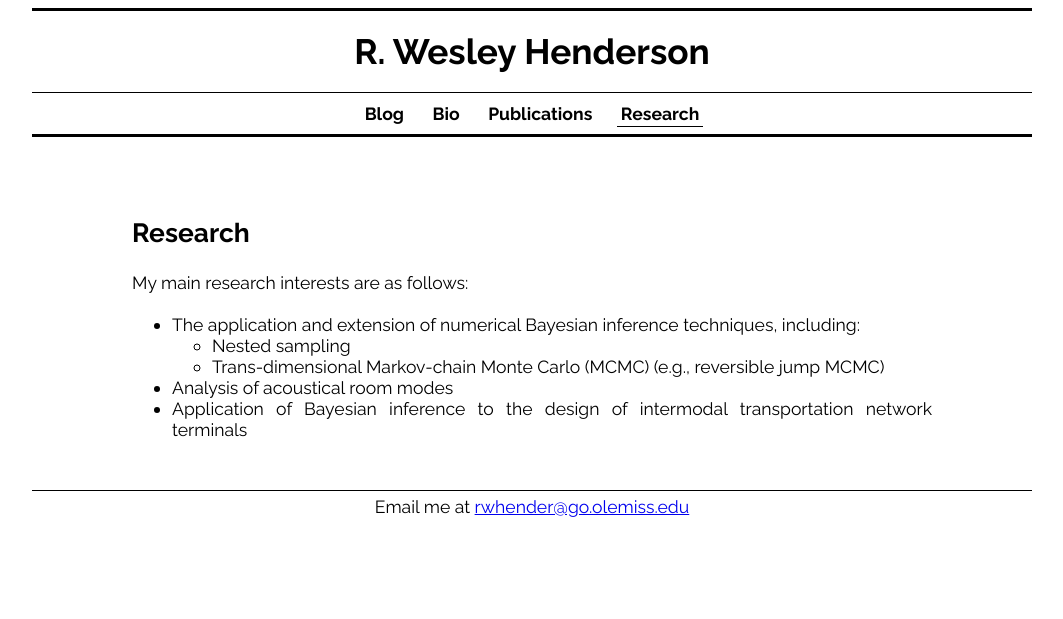
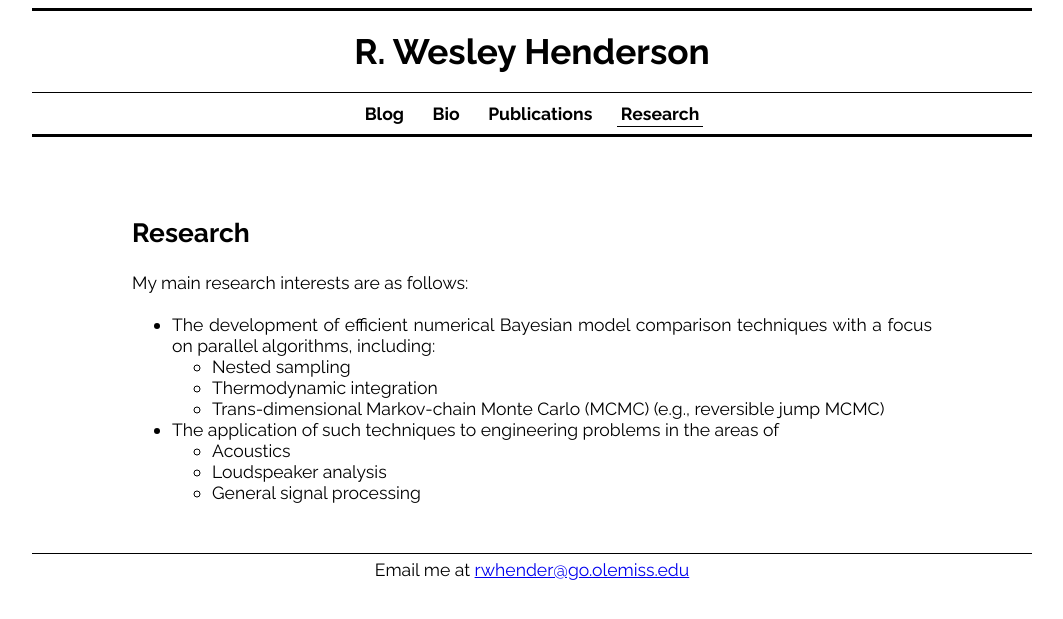
Before and after one commit to rwhender/rwhender.github.io, a Jekyll site: the page built from research.md, in a window 1280 px wide. Shown: the top 619 px of the page, without its empty margins (108-1171 px from the left). Built offline with Jekyll 4.4.1, drawn with Linux system fonts in a browser that asks for light colours.

Commit message:
Added wide and narrow css styles, fixed up bio a bit, updated research and publications pages, added some blog post drafts.

```diff
--- /dev/null
+++ b/_drafts/2016-01-31-building-the-tritrix-mtm-transmission-line-kit.markdown
@@ -0,0 +1,3 @@
+# Building the TriTrix MTM transmission line kit #
+
+Parts Express sells this kit in three forms: just the loudspeaker and crossover components, just the cabinets parts, and [a discounted combination of the loudspeaker and cabinet parts](http://www.parts-express.com/parts-express-tritrix-mtm-tl-speaker-components-and-cabinet-kit-pair--300-702).
--- a/_includes/head.html
+++ b/_includes/head.html
@@ -6,6 +6,9 @@
     <meta name="description" content="{% if page.excerpt %}{{ page.excerpt | strip_html | strip_newlines | truncate: 160 }}{% else %}{{ site.description }}{% endif %}">
 
     <link rel="stylesheet" href="{{ "/css/style.css" | prepend: site.baseurl }}" type="text/css">
+	<link rel="stylesheet" media="(min-width: 800px)" href="{{ "/css/wide.css" | prepend: site.baseurl }}" type="text/css">
+    <link rel="stylesheet" media="(max-width: 800px)" href="{{ "/css/narrow.css" | prepend: site.baseurl }}" type="text/css"
+
     <link rel="canonical" href="{{ page.url | replace:'index.html','' | prepend: site.baseurl | prepend: site.url }}">
     <link rel="alternate" type="application/rss+xml" title="{{ site.title }}" href="{{ "/feed.xml" | prepend: site.baseurl | prepend: site.url }}">
     <link href="http://fonts.googleapis.com/css?family=Raleway:400,700" rel="stylesheet" type="text/css">
--- /dev/null
+++ b/css/narrow.css
@@ -0,0 +1,35 @@
+#container {
+    max-width: 800px;
+	min-width: 0px;
+    margin: 0 auto;
+/*    padding: 10px; */
+    background-color: white;
+}
+
+section {
+	text-align: justify;
+	padding: 0 10px 0 10px;
+}
+
+body {
+	font-size: 100%;
+}
+
+p {
+	line-height: 125%;
+}
+
+nav li {
+	display: block;
+	min-width: 0;
+	margin: 0 auto;
+}
+
+nav {
+	width: auto;
+	margin: 0 auto;
+}
+
+nav ul {
+	width: auto;
+}
--- a/css/style.css
+++ b/css/style.css
@@ -130,7 +130,7 @@
 
 #container {
     max-width: 1000px;
-	min-width: 600px;
+	min-width: 800px;
     margin: 0 auto;
 /*    padding: 10px; */
     background-color: white;
--- a/index.html
+++ b/index.html
@@ -3,6 +3,6 @@
 title: Bio
 ---
 
-<p>My name is Wesley Henderson, and I am a Ph.D. student in the electrical engineering program at the University of Mississippi, working with adviser Prof. Paul Goggans. My research interests include the application of Bayesian inference, specifically using nested sampling, to various engineering domains, including room acoustics and transportation networks.</p>
+<p>My name is Wesley Henderson, and I am a Ph.D. student in the electrical engineering program at the University of Mississippi, working with adviser <a href="http://home.olemiss.edu/~goggans/">Prof. Paul Goggans</a>. My research interests include the development and application of numerical inference techniques, specifically using nested sampling, to various engineering domains, including acoustics and signal processing.</p>
 
-<p>I graduated from Rensselaer Polytechnic Institute in 2012 with a master of science degree in architectural sciences with a concentration in acoustics. Under the guidance of Dr. Ning Xiang, I researched the application of Bayesian inference to room acoustic modal analysis. I graduated from Louisiana Tech University in 2011 with a bachelor of science degree in civil engineering. In 2010, I was a research intern at the National Center for Physical Acoustics at the University of Mississippi. While there, I researched fluid-structure interactions with Dr. Nathan Murray and Bernard Jansen.</p>
+<p>I graduated from Rensselaer Polytechnic Institute in 2012 with an M.S. in architectural sciences with a concentration in acoustics. Under the guidance of Dr. Ning Xiang, I investigated the application of Bayesian inference to room acoustic modal analysis. I graduated from Louisiana Tech University in 2011 with a B.S. in civil engineering. In 2010, I was a research intern at the National Center for Physical Acoustics at the University of Mississippi. While there, I investigated fluid-structure interactions with Dr. Nathan Murray and Bernard Jansen.</p>
--- a/research.md
+++ b/research.md
@@ -6,8 +6,11 @@
 
 My main research interests are as follows:
 
-* The application and extension of numerical Bayesian inference techniques, including:
+* The development of efficient numerical Bayesian model comparison techniques with a focus on parallel algorithms, including:
     - Nested sampling
+    - Thermodynamic integration
     - Trans-dimensional Markov-chain Monte Carlo (MCMC) (e.g., reversible jump MCMC)
-* Analysis of acoustical room modes
-* Application of Bayesian inference to the design of intermodal transportation network terminals
+* The application of such techniques to engineering problems in the areas of
+    - Acoustics
+    - Loudspeaker analysis
+    - General signal processing
```
Also changed, not shown: _drafts/2017-05-05-combined-chain-nested-sampling.markdown (added, +7 -0 lines), publications.md (+6 -0 lines), css/wide.css (added).
